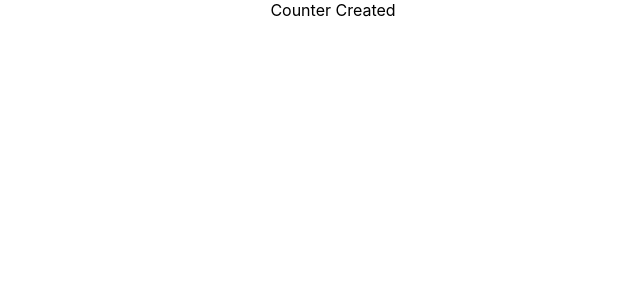
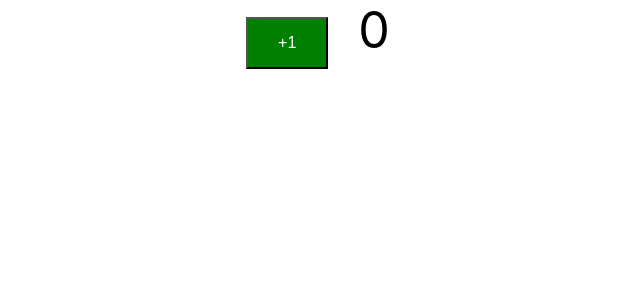
Before and after one commit to unbeatablesites/ReactJavaApp, a React (Create React App) app in the folder todo-app/: page / in a window 1280 px wide. Shown: the top 300 px of the page, without its empty margins (307-947 px from the left). Built offline with nearby package versions, Linux system fonts and the light colour scheme.

Commit message:
adding increment function

```diff
--- /dev/null
+++ b/todo-app/src/components/counter/Counter.css
@@ -0,0 +1,12 @@
+button {
+  background-color: green;
+  font-size: 16px;
+  padding: 15px 30px;
+  color: white;
+  will-change: 100px;
+}
+
+.count {
+  font-size: 50px;
+  padding: 15px 30px;
+}
--- a/todo-app/src/components/counter/counter.jsx
+++ b/todo-app/src/components/counter/counter.jsx
@@ -1,7 +1,13 @@
 import React, { Component } from 'react';
+import './Counter.css';
 
 function Counter() {
-  return <div className='counter'>Counter Created</div>;
+  return (
+    <div className='counter'>
+      <button>+1</button>
+      <span className='count'>0</span>
+    </div>
+  );
 }
 
 export default Counter;
```
